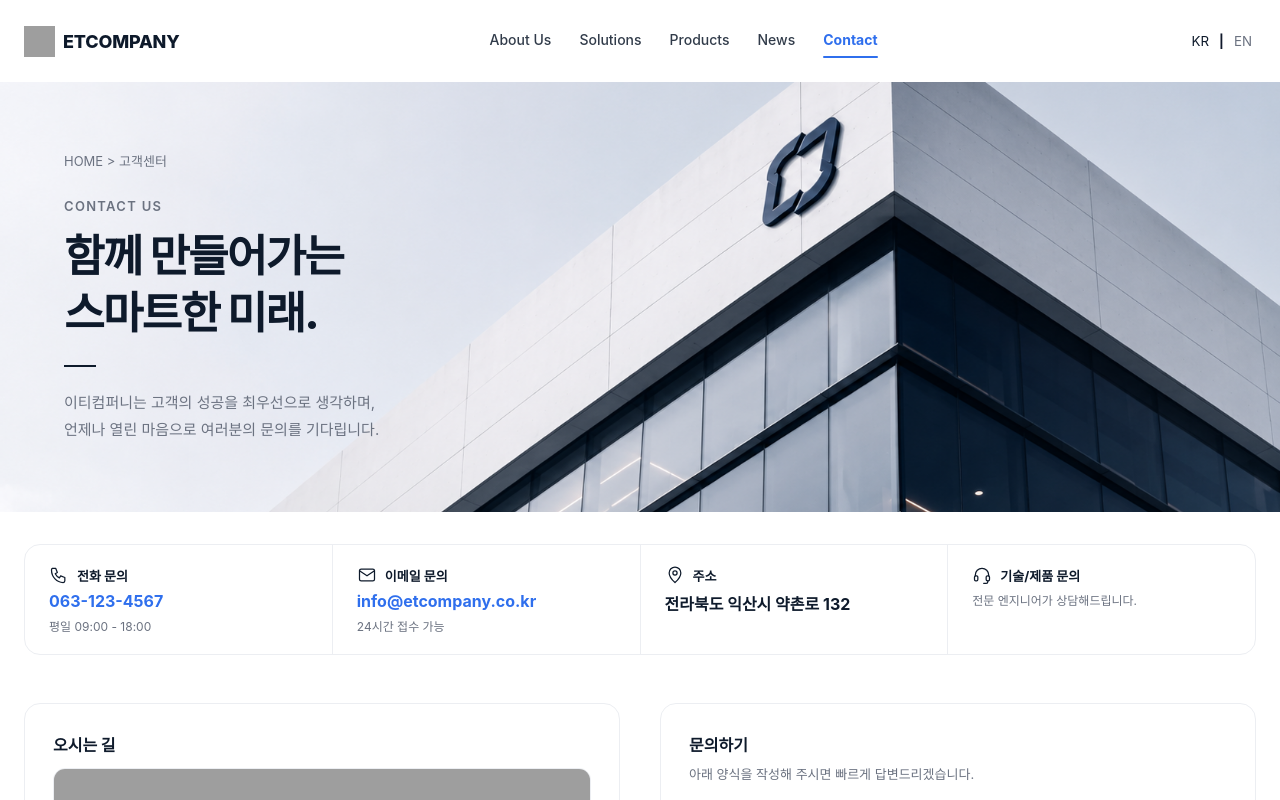
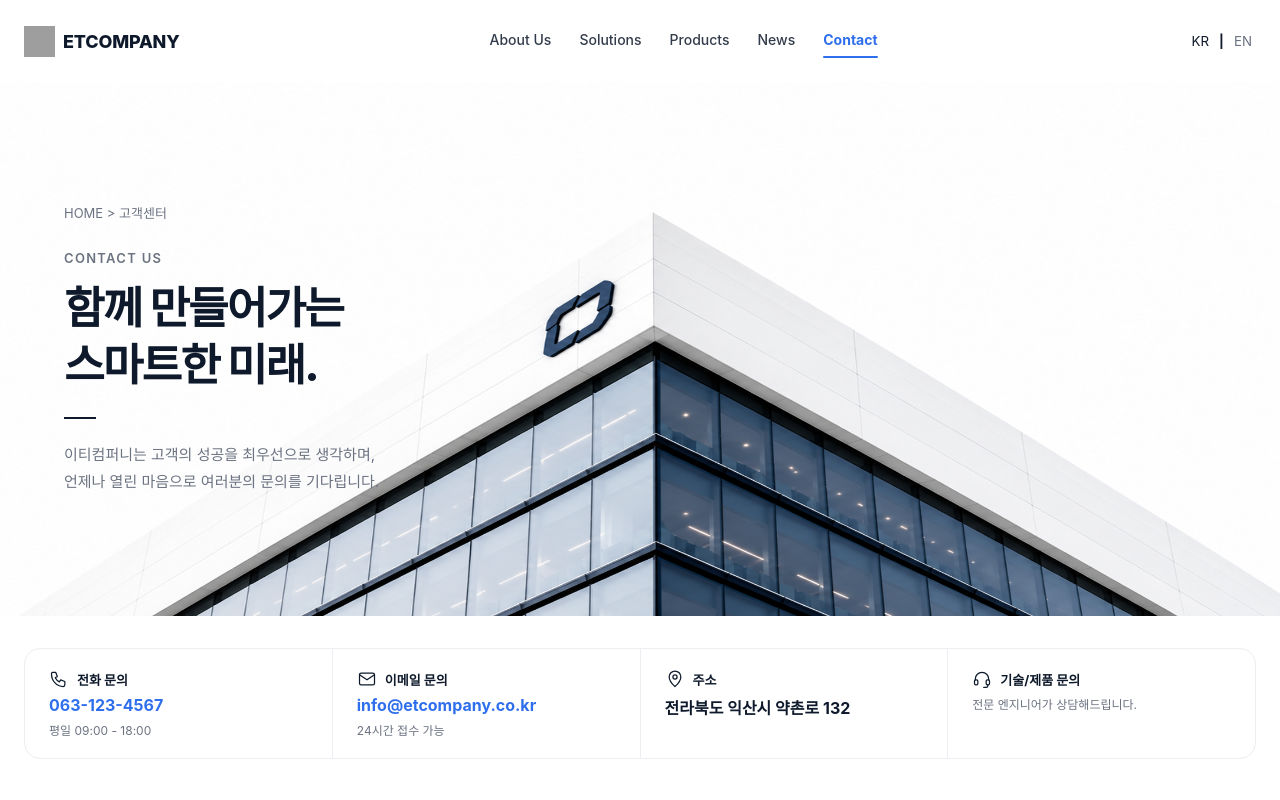
Before and after one commit to UsmanSNT/ETcom, a Next.js app: page /contact in a window 1280 px wide. Shown: the top 800 px of the page. Built offline with nearby package versions, Linux system fonts and the light colour scheme; no server answers; the database is empty; grey boxes are pictures that could not be loaded.

Commit message:
Update project

```diff
--- a/src/app/about/page.module.css
+++ b/src/app/about/page.module.css
@@ -1,6 +1,5 @@
 .missionSection {
-  width: min(1330px, 100%);
-  margin: 0 auto;
+  width: 100%;
   background: var(--brand-navy);
   color: var(--brand-text-inverted);
   padding: 72px 24px;
--- a/src/app/contact/page.module.css
+++ b/src/app/contact/page.module.css
@@ -1,16 +1,17 @@
 .hero {
   position: relative;
   width: min(1330px, 100%);
-  min-height: 430px;
+  min-height: 0;
+  aspect-ratio: 1572 / 656;
   margin: 0 auto;
   padding: 48px 64px;
   display: flex;
   align-items: center;
-  background-color: var(--brand-gray-50);
+  background-color: #fff;
   background-image: url("/images/contact-hero.png");
   background-repeat: no-repeat;
-  background-position: center 54%;
-  background-size: cover;
+  background-position: center;
+  background-size: 100% 100%;
 }
 
 .heroInner {
--- a/src/app/promotion/page.module.css
+++ b/src/app/promotion/page.module.css
@@ -1,16 +1,17 @@
 .hero {
   position: relative;
   width: min(1330px, 100%);
-  min-height: 430px;
+  min-height: 0;
+  aspect-ratio: 1572 / 656;
   margin: 0 auto;
   padding: 48px 64px;
   display: flex;
   align-items: center;
-  background-color: var(--brand-gray-50);
+  background-color: #fff;
   background-image: url("/images/promotion-hero.png");
   background-repeat: no-repeat;
-  background-position: center 57%;
-  background-size: cover;
+  background-position: center;
+  background-size: 100% 100%;
 }
 
 .heroInner {
--- a/src/components/PageHero.module.css
+++ b/src/components/PageHero.module.css
@@ -1,6 +1,6 @@
 .hero {
   padding: 48px 24px;
-  background: var(--brand-gray-50);
+  background: #fff;
 }
 
 .heroWithBg {
```
Also changed, not shown: public/images/contact-hero.png.
